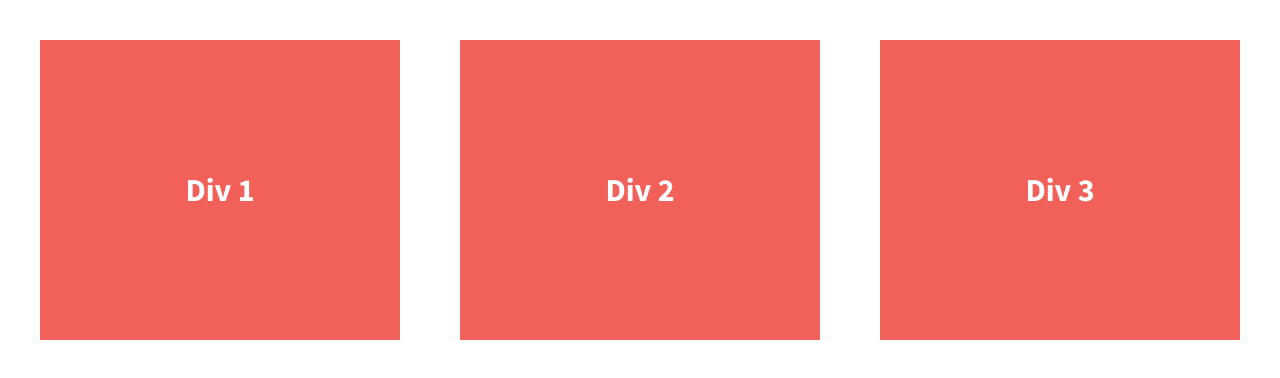
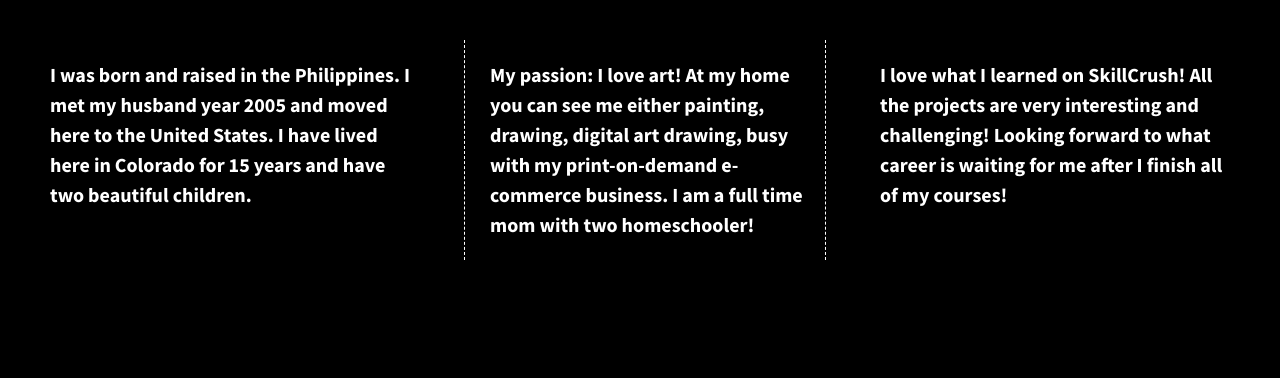
Before and after one commit to sfemikey/divs-flexbox-starter, a plain HTML site: page index.html in a window 1280 px wide. Drawn offline with nearby package versions, Linux system fonts and the light colour scheme.

Commit message:
Added Context to Flexbox Divs

```diff
--- a/css/main.css
+++ b/css/main.css
@@ -106,6 +106,7 @@ body {
   padding: 2em;
   font-size: 1.25em;
   height: 100%;
+  background-color: #000;
 }
 
 .wrapper {
@@ -120,12 +121,23 @@ body {
   color: #fff;
   line-height: 1.5em;
   font-size: 1.6em;
-  background-color: #f16059;
-  height: 300px;
+  background-color: #000;
+  height: 220px;
   width: 30%;
   display: flex;
   justify-content: center;
-  align-items: center;
+  align-items: left;
+  font-size: 1em;
+  margin-left: .5em;
+}
+
+.div-2 {
+  border-left: .01em dashed #fff;
+  border-right: .01em dashed #fff;
+}
+
+.div-2 p {
+  margin-left: 1.25em;
 }
 
 
--- a/index.html
+++ b/index.html
@@ -23,13 +23,17 @@
 
         <section class="wrapper">
             <div class="div-1">
-                Div 1
+                <p>I was born and raised in the Philippines. I met my husband year 2005 and moved here to the United States.
+                  I have lived here in Colorado for 15 years and have two beautiful children.</p>
+
             </div>
             <div class="div-2">
-                Div 2
+                <p>My passion: I love art! At my home you can see me either painting, drawing, digital art drawing,
+                  busy with my print-on-demand e-commerce business. I am a full time  mom with two homeschooler!</p>
             </div>
             <div class="div-3">
-                Div 3
+                <p>I love what I learned on SkillCrush! All the projects are very interesting and challenging!
+                  Looking forward to what career is waiting for me after I finish all of my courses!<p>
             </div>
         </section>
 
```
